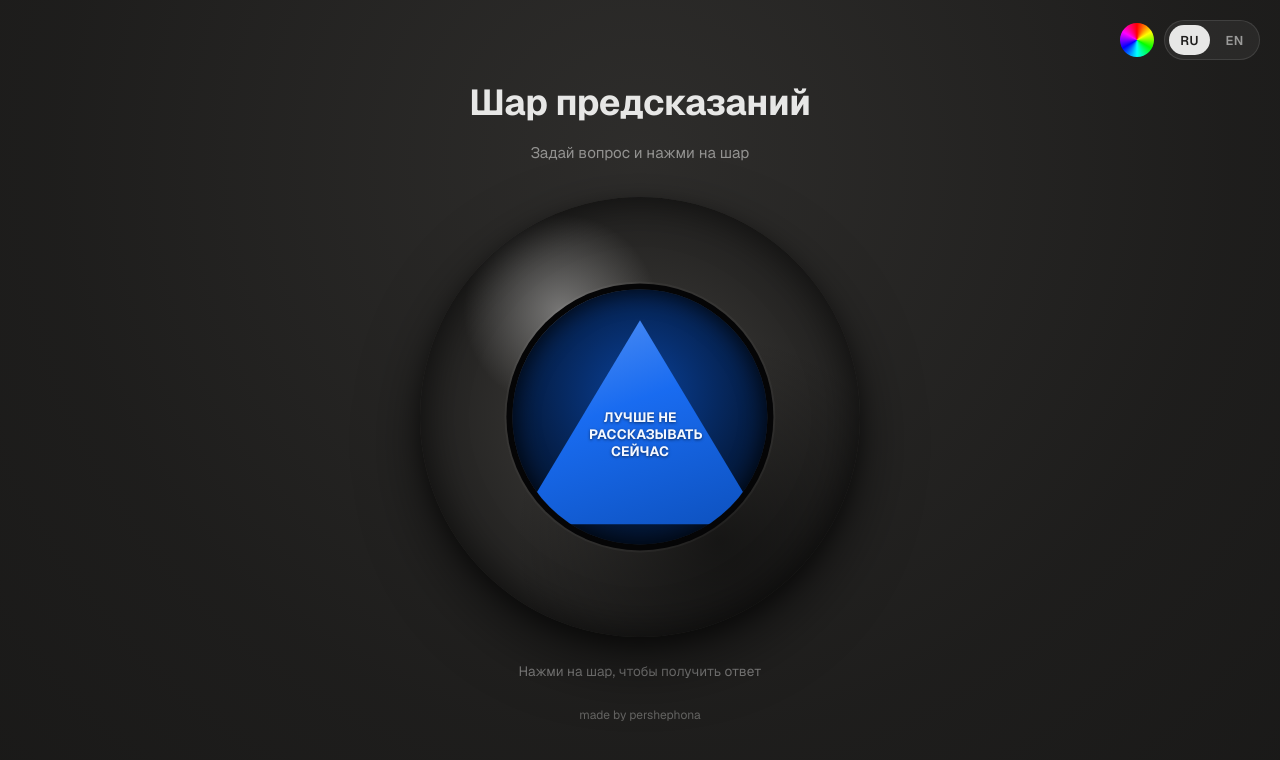
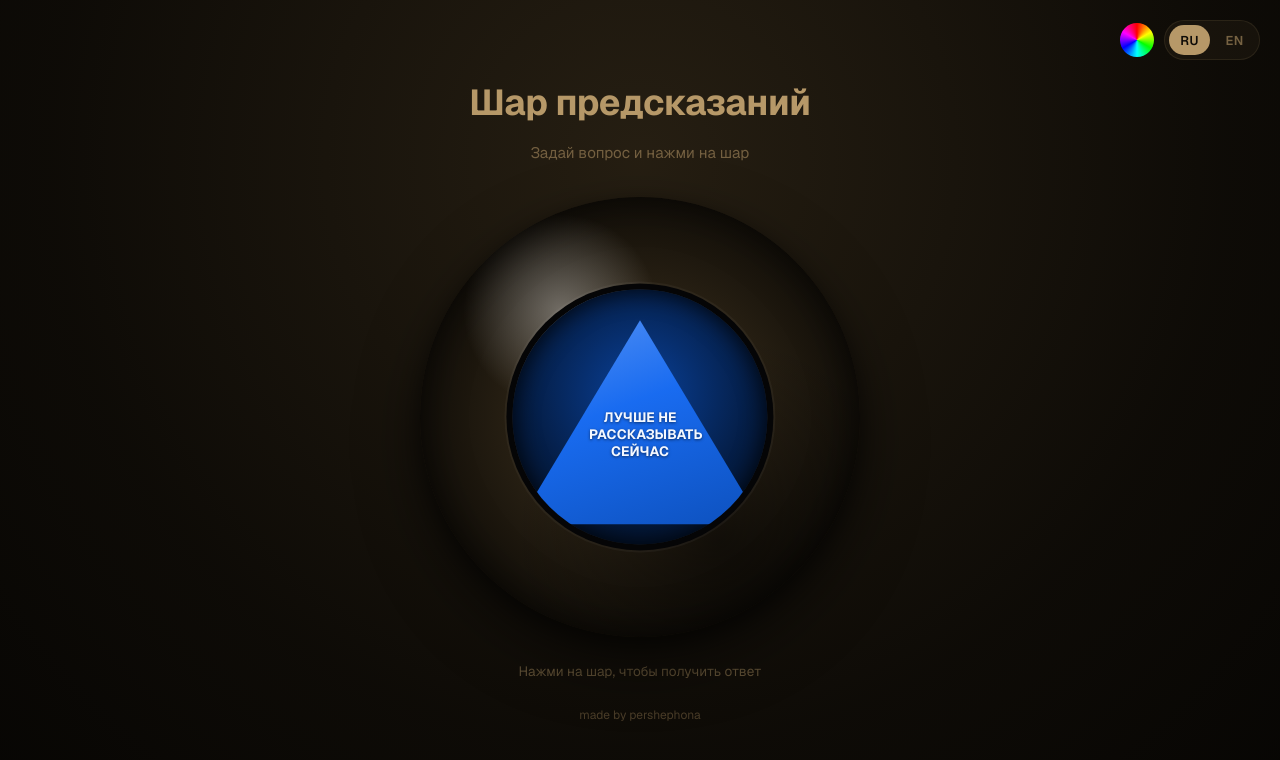
Before and after one commit to pershephona/guessing_ball, a Next.js app: page / in a window 1280 px wide. Shown: the top 760 px of the page. Built offline with nearby package versions, Linux system fonts and the light colour scheme.

Commit message:
Make the accent picker visibly recolor the background and ball
Shell saturation was too low (3%) to notice hue changes. Raise it
so the page background and ball clearly follow the picked hue, and
fix text-contrast math that could wash out near mid-range shades.

```diff
--- a/src/components/MagicBall.tsx
+++ b/src/components/MagicBall.tsx
@@ -9,13 +9,13 @@ const SHAKE_DURATION_MS = 650;
 
 // Default picked hue is the complement of the classic Magic 8 Ball blue,
 // so the default triangle/window render as that same blue.
-const DEFAULT_ACCENT: AccentColor = { hue: 37, shade: 92 };
+const DEFAULT_ACCENT: AccentColor = { hue: 37, shade: 100 };
 
 // Lightness stops (%) for the neutral shell (page background + ball),
 // from the light-theme end (wheel center) to the dark-theme end (wheel edge).
 const PAGE_LIGHTNESS = { light: [92, 97, 99], dark: [11, 4, 2] };
 const BALL_LIGHTNESS = { light: [82, 92, 97, 99], dark: [26, 12, 5, 1] };
-const SHELL_SATURATION = 3;
+const SHELL_SATURATION = 35;
 
 function lerp(a: number, b: number, t: number) {
   return a + (b - a) * t;
@@ -60,6 +60,13 @@ export default function MagicBall() {
     themeT
   );
 
+  // Keep text readable at every shade: push it far from the background's
+  // own lightness instead of interpolating in step with it (which would
+  // wash out to zero contrast around the midpoint).
+  const bgLightness = lerp(PAGE_LIGHTNESS.light[0], PAGE_LIGHTNESS.dark[0], themeT);
+  const fgLightness =
+    bgLightness > 50 ? Math.max(5, bgLightness - 45) : Math.min(95, bgLightness + 45);
+
   const themeVars = {
     "--accent-h": accent.hue,
     "--accent-h-comp": (accent.hue + 180) % 360,
@@ -71,7 +78,7 @@ export default function MagicBall() {
     "--ball-l2": ballL2,
     "--ball-l3": ballL3,
     "--ball-l4": ballL4,
-    "--fg-l": `${lerp(15, 97, themeT).toFixed(1)}%`,
+    "--fg-l": `${fgLightness.toFixed(1)}%`,
   } as CSSProperties;
 
   return (
```
